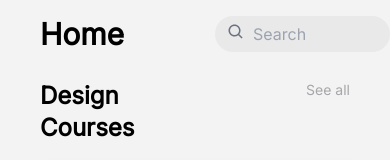
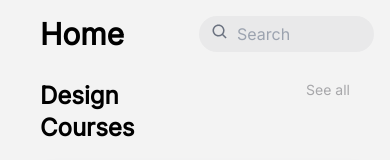
Before and after one commit to Ashuu02/StudyOwls-Asssignment, a React (Create React App) app: page / in a window 390 px wide. Shown: the top 160 px of the page. Built offline with nearby package versions, Linux system fonts and the light colour scheme.

Commit message:
rechecking

```diff
--- a/src/components/Main.jsx
+++ b/src/components/Main.jsx
@@ -20,7 +20,7 @@ const Main = () => {
         <div className="px-5 justify-between w-full p-4 mx-5 sm:px-10 flex">
           <h1 className="text-3xl font-extrabold">Home</h1>
           {/* <div className="relative max-w-md flex rounded-full bg-[#e9e9ea] border border-gray-300 pl-1 pb-1 items-end justify-between text-right place-items-end focus-within:border-blue-500 focus-within:ring-blue-200 focus-within:ring-4"> */}
-          <div className="relative max-w-[50%] w-64 flex rounded-full bg-[#e9e9ea] justify-between pl-1 pb-1 items-end text-right place-items-end focus-within:border-blue-500 focus-within:ring-blue-200 focus-within:ring-4">
+          <div className="relative max-w-[50%]  w-64 flex rounded-full sm:mr-0 mr-4 bg-[#e9e9ea] justify-between pl-1 pb-1 items-end text-right place-items-end focus-within:border-blue-500 focus-within:ring-blue-200 focus-within:ring-4">
             {/* <img src={searchImg} alt="/searchimg" /> */}
             <BiSearch className="h-full text-gray-500 mt-2 mb-0 top-[-10%] ml-2 text-2xl" />
 
```
